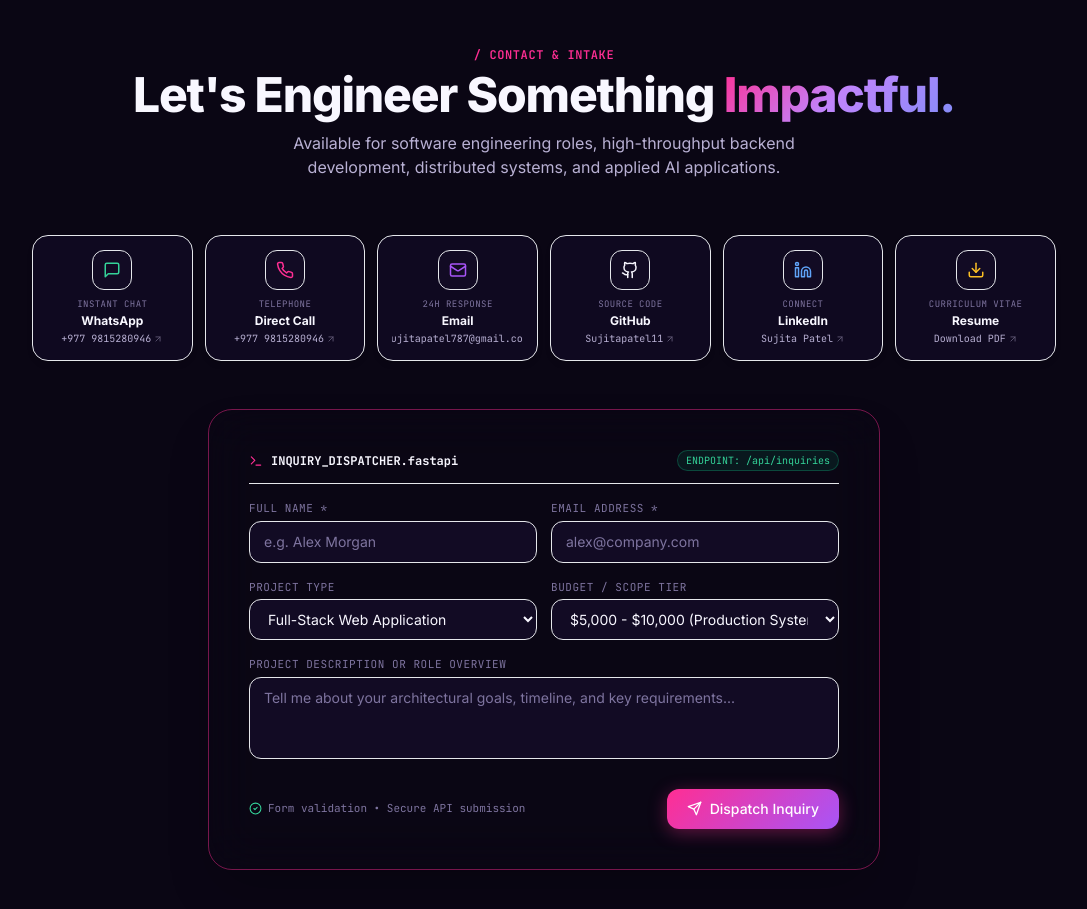
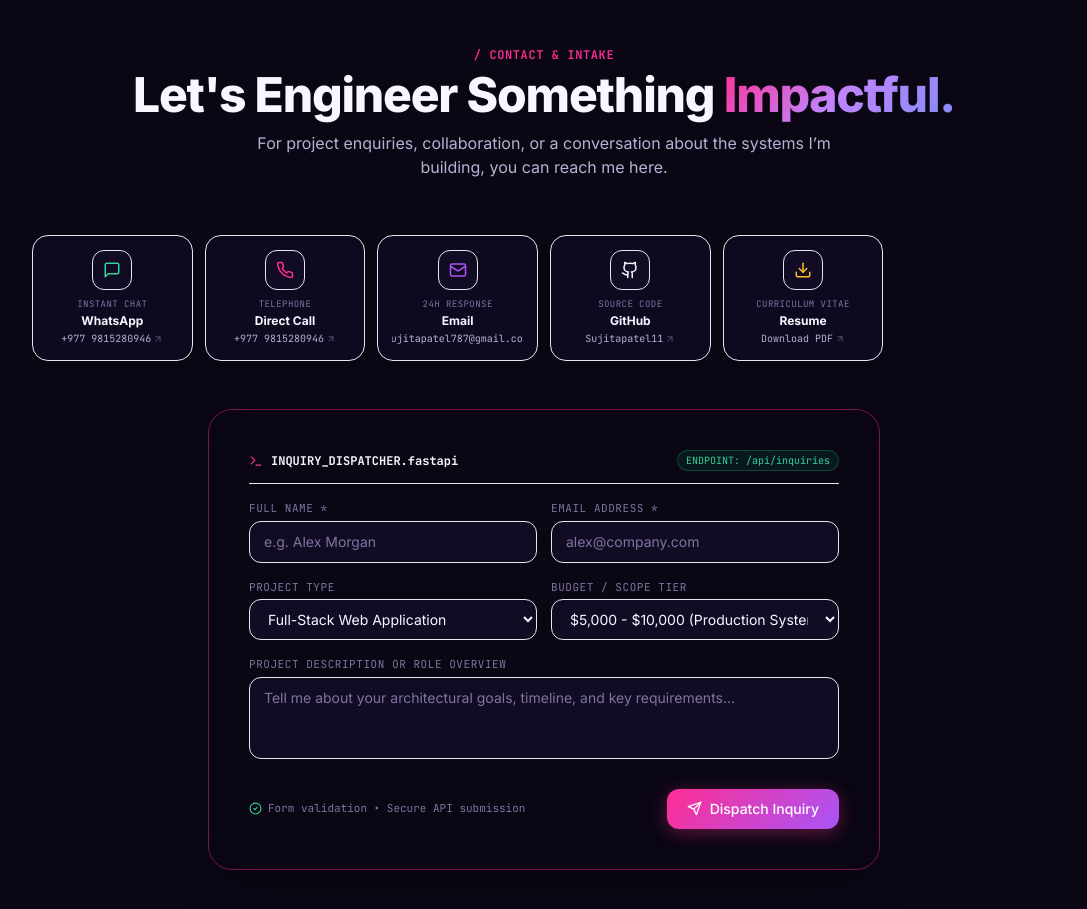
Before and after one commit to Sujitapatel11/SujiPortfolio, a React (Vite) app in the folder frontend/: page / in a window 1280 px wide. Shown: the part 6780-7689 px from the top of the page, without its empty margins (96-1183 px from the left). Built offline with nearby package versions, Linux system fonts and the light colour scheme; no server answers; the HTML template or start-up script is replaced by a standard one.

Commit message:
Refine portfolio UI and remove placeholder claims

```diff
--- a/frontend/src/components/Contact.jsx
+++ b/frontend/src/components/Contact.jsx
@@ -55,15 +55,6 @@ const contactCards = [
     tag: 'Source Code',
   },
   {
-    label: 'LinkedIn',
-    value: 'Sujita Patel',
-    icon: Linkedin,
-    href: personalInfo.linkedin,
-    isExternal: true,
-    accentClass: 'text-blue-400',
-    tag: 'Connect',
-  },
-  {
     label: 'Resume',
     value: 'Download PDF',
     icon: Download,
@@ -73,7 +64,7 @@ const contactCards = [
     accentClass: 'text-amber-400',
     tag: 'Curriculum Vitae',
   },
-];
+].filter((card) => Boolean(card.href));
 
 export default function Contact() {
   const [formData, setFormData] = useState({
@@ -139,7 +130,7 @@ export default function Contact() {
             Let's Engineer Something <span className="text-gradient">Impactful.</span>
           </h2>
           <p className="text-sm sm:text-base text-text-secondary max-w-xl mx-auto">
-            Available for software engineering roles, high-throughput backend development, distributed systems, and applied AI applications.
+            For project enquiries, collaboration, or a conversation about the systems I’m building, you can reach me here.
           </p>
         </motion.div>
 
```
